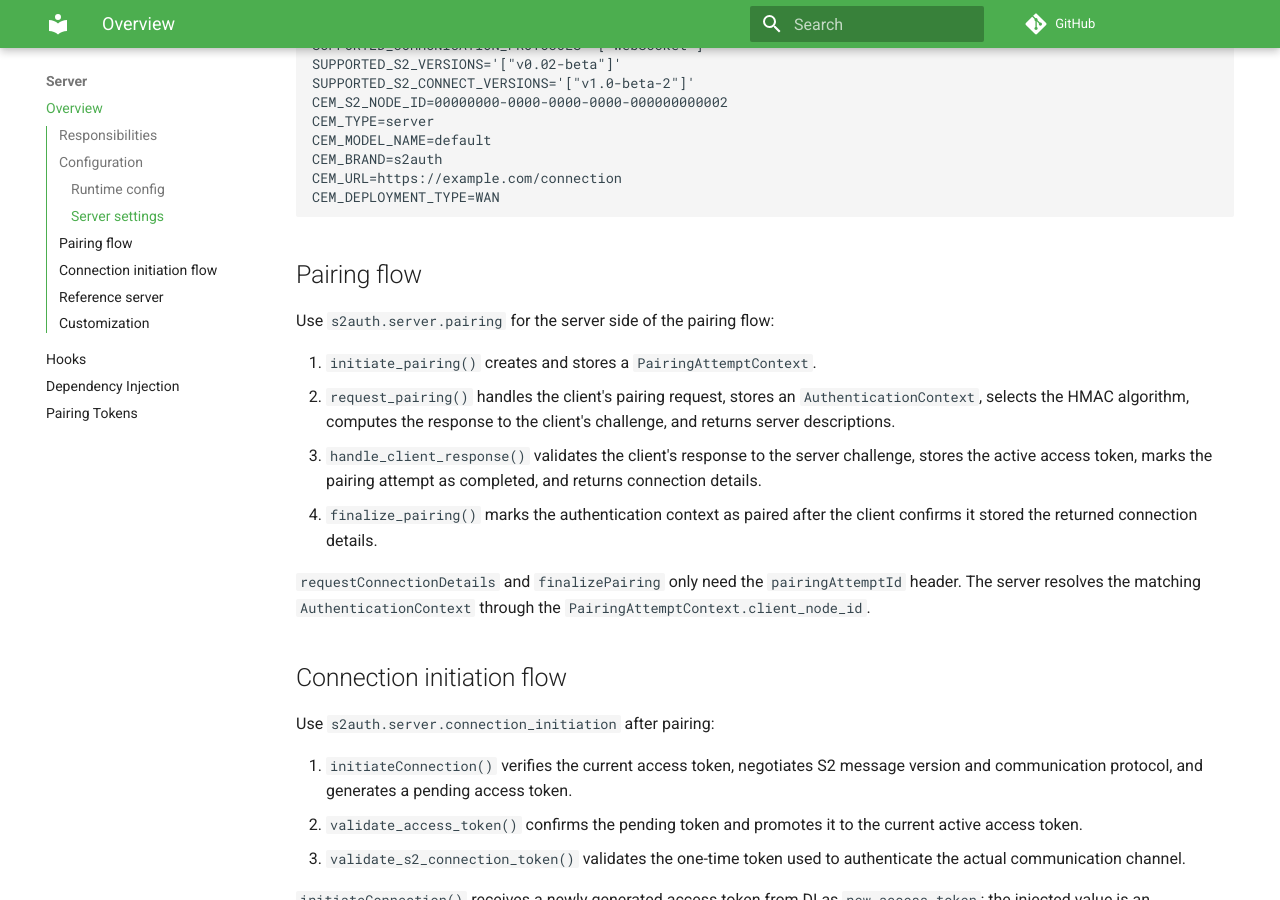
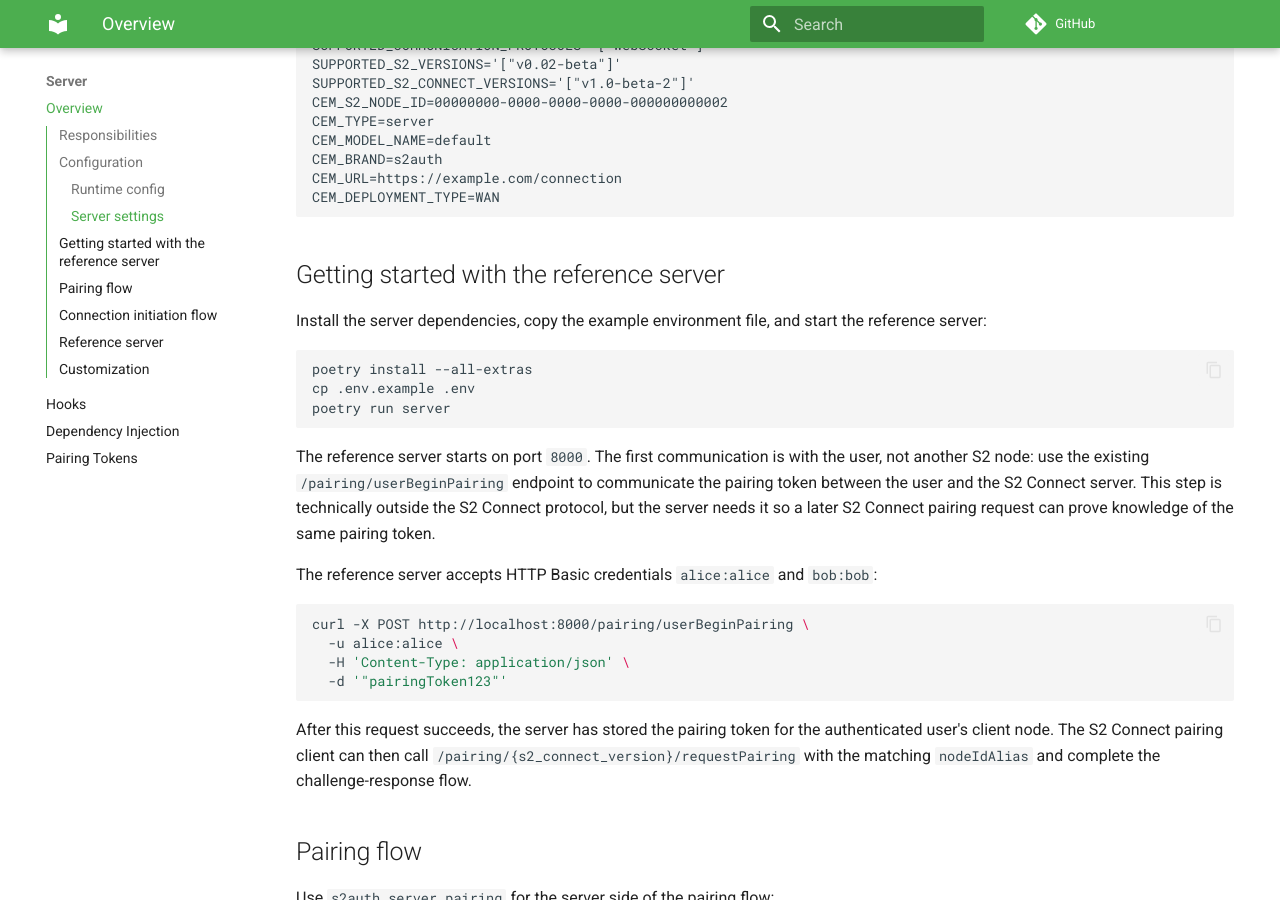
Before and after one commit to flexiblepower/s2auth, an MkDocs documentation site: the page built from docs/server/index.md, in a window 1280 px wide and 900 px high, scrolled down 1962 px. Built offline with MkDocs 1.6.1 and Material for MkDocs 9.7.7, drawn with Linux system fonts in a browser that asks for light colours; comment, search, counter and statistics services are not loaded.

Commit message:
Updated more docs on getting started

````diff
--- a/docs/server/index.md
+++ b/docs/server/index.md
@@ -70,6 +70,29 @@ CEM_URL=https://example.com/connection
 CEM_DEPLOYMENT_TYPE=WAN
 ```
 
+## Getting started with the reference server
+
+Install the server dependencies, copy the example environment file, and start the reference server:
+
+```bash
+poetry install --all-extras
+cp .env.example .env
+poetry run server
+```
+
+The reference server starts on port `8000`. The first communication is with the user, not another S2 node: use the existing `/pairing/userBeginPairing` endpoint to communicate the pairing token between the user and the S2 Connect server. This step is technically outside the S2 Connect protocol, but the server needs it so a later S2 Connect pairing request can prove knowledge of the same pairing token.
+
+The reference server accepts HTTP Basic credentials `alice:alice` and `bob:bob`:
+
+```bash
+curl -X POST http://localhost:8000/pairing/userBeginPairing \
+  -u alice:alice \
+  -H 'Content-Type: application/json' \
+  -d '"pairingToken123"'
+```
+
+After this request succeeds, the server has stored the pairing token for the authenticated user's client node. The S2 Connect pairing client can then call `/pairing/{s2_connect_version}/requestPairing` with the matching `nodeIdAlias` and complete the challenge-response flow.
+
 ## Pairing flow
 
 Use `s2auth.server.pairing` for the server side of the pairing flow:
````
Also changed, not shown: 3 other files.
